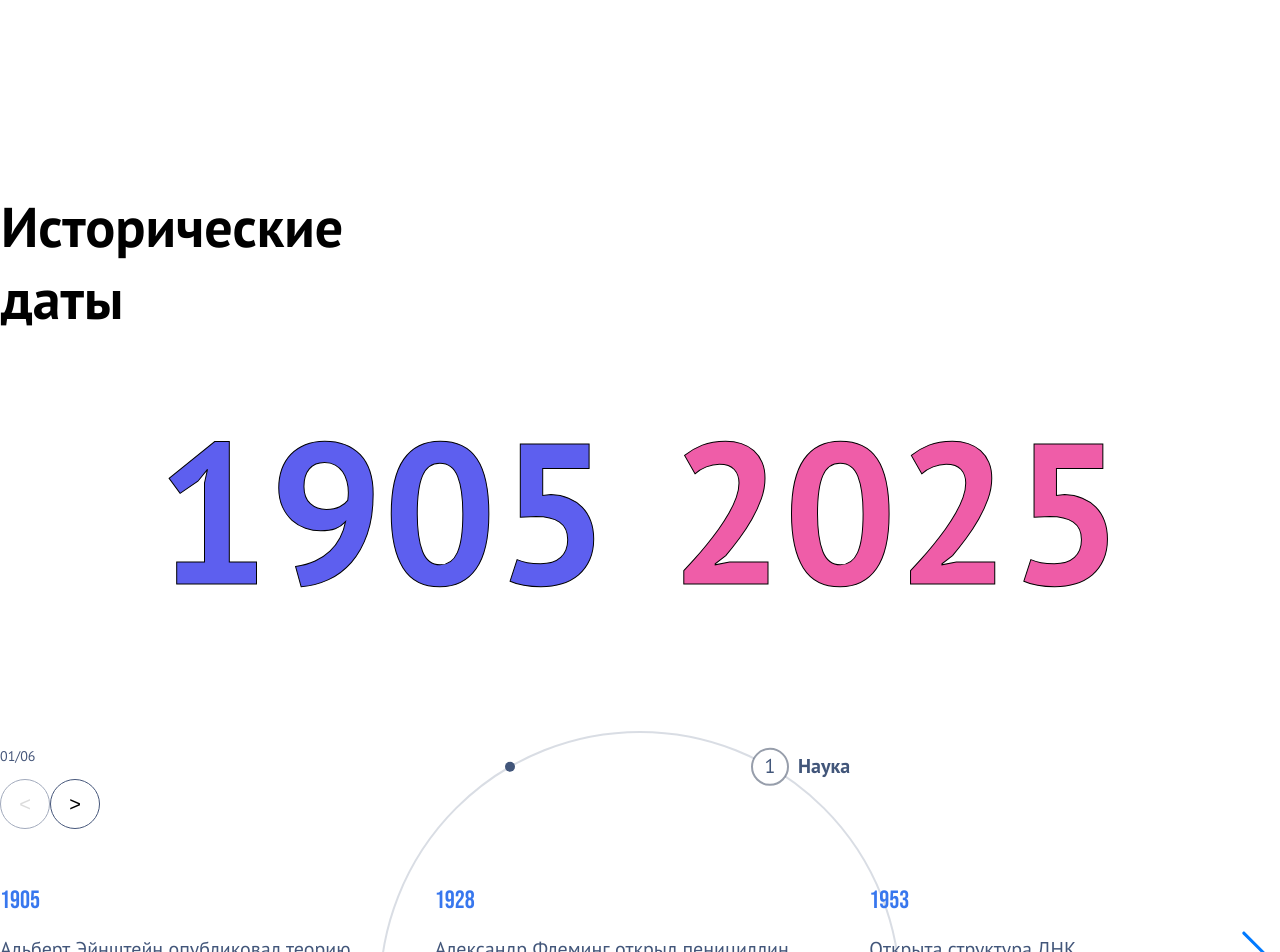
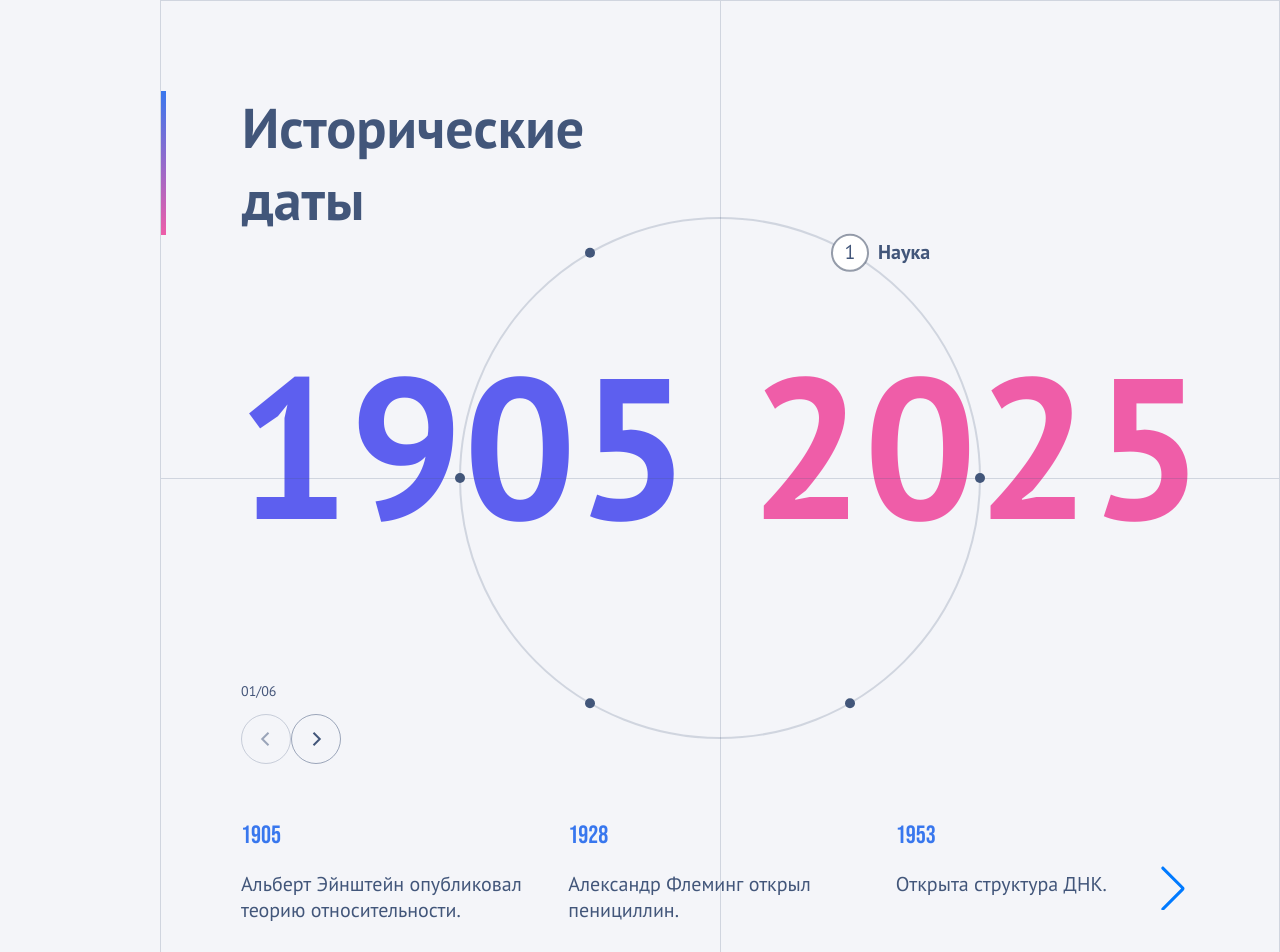
Before and after one commit to thegolova/historical-dates, a Next.js app: page / in a window 1280 px wide. Shown: the top 952 px of the page. Built offline with nearby package versions, Linux system fonts and the light colour scheme.

Commit message:
small fixed

```diff
--- a/src/app/globals.scss
+++ b/src/app/globals.scss
@@ -12,8 +12,7 @@ body {
 }
 
 body {
-  color: black;
-  background: white;
+  background: #f4f5f9;
 }
 
 .loading {
@@ -24,14 +23,39 @@ body {
 }
 
 .historical-dates-container {
-  padding: 20px;
+  margin-left: 160px;
   display: flex;
   justify-content: center;
 
+  @media (max-width: 1024px) {
+    margin: 0 20px;
+  }
+
   .desktop-container {
     position: relative;
-    width: 1440px;
-    padding-top: 170px;
+    width: 100%;
+    max-width: 1440px;
+    border: 1px solid rgb(66, 86, 122, 0.2);
+
+    &::before {
+      content: "";
+      position: absolute;
+      top: 50%;
+      left: 0;
+      width: 100%;
+      height: 1px;
+      background-color: rgb(66, 86, 122, 0.2);
+    }
+
+    &::after {
+      content: "";
+      position: absolute;
+      top: 0;
+      left: 50%;
+      width: 1px;
+      height: 100%;
+      background-color: rgb(66, 86, 122, 0.2);
+    }
   }
 
   .desktop-title {
@@ -44,6 +68,8 @@ body {
     border-left: 5px solid transparent;
     border-image: linear-gradient(to bottom, #3877ee, #ef5da8) 1;
     border-image-slice: 1;
+    margin-top: 90px;
+    color: #42567a;
   }
 
   .desktop-content {
@@ -90,20 +116,6 @@ body {
       display: flex;
       gap: 20;
     }
-
-    button {
-      width: 50px;
-      height: 50px;
-      border-radius: 50%;
-      border: 1px solid #45567a;
-      background: none;
-      cursor: pointer;
-      font-size: 20px;
-
-      &:disabled {
-        opacity: 0.5;
-      }
-    }
   }
 
   .stepper-mobile {
@@ -123,20 +135,6 @@ body {
     .buttons {
       display: flex;
       gap: 10;
-    }
-
-    button {
-      width: 25px;
-      height: 25px;
-      border-radius: 50%;
-      border: 1px solid #45567a;
-      background: none;
-      cursor: pointer;
-      font-size: 10px;
-
-      &:disabled {
-        opacity: 0.5;
-      }
     }
   }
 
@@ -279,18 +277,18 @@ body {
     gap: 60px;
     display: flex;
     justify-content: center;
-    padding: 96px 0 137px 0;
+    padding: 130px 0 137px 0;
     line-height: 160px;
 
     .first {
       color: #5d5fef;
-      -webkit-text-stroke-width: 1px;
-      -webkit-text-stroke-color: black;
     }
     .last {
       color: #ef5da8;
-      -webkit-text-stroke-width: 1px;
-      -webkit-text-stroke-color: black;
+    }
+
+    @media (max-width: 1024px) {
+      font-size: 160px;
     }
   }
 
@@ -326,11 +324,9 @@ body {
   }
 
   .circle-picker-container {
-    position: relative;
-    display: flex;
-    justify-content: center;
     position: absolute;
-    width: 100%;
-    top: 225;
+    top: 50%;
+    left: 50%;
+    transform: translate(-50%, -50%);
   }
 }
--- a/src/features/historical-dates/components/circle-picker/CirclePicker.tsx
+++ b/src/features/historical-dates/components/circle-picker/CirclePicker.tsx
@@ -12,7 +12,7 @@ const CirclePicker = ({
   selectedCategory: number;
   setSelectedCategory: (index: number) => void;
 }) => {
-  const size = 530;
+  const size = 535;
   const center = size / 2;
   const radius = 260;
   const anglePerItem = 360 / categories.length;
--- a/src/features/historical-dates/components/stepper/Stepper.tsx
+++ b/src/features/historical-dates/components/stepper/Stepper.tsx
@@ -1,3 +1,4 @@
+import ArrowButton from "@/shared/components/UI/arrow-button/ArrowButton";
 import React from "react";
 
 const Stepper = ({
@@ -37,12 +38,16 @@ const Stepper = ({
           {formattedSelectedCategory}/{formattedTotalCategory}
         </div>
         <div className="buttons">
-          <button onClick={subStep} disabled={isDisabledSub}>
-            &#60;
-          </button>
-          <button onClick={addStep} disabled={isDisabledAdd}>
-            &gt;
-          </button>
+          <ArrowButton
+            position="left"
+            onClick={subStep}
+            disabled={isDisabledSub}
+          />
+          <ArrowButton
+            position="right"
+            onClick={addStep}
+            disabled={isDisabledAdd}
+          />
         </div>
       </div>
     </div>
--- /dev/null
+++ b/src/shared/components/UI/arrow-button/ArrowButton.module.scss
@@ -0,0 +1,38 @@
+.button {
+  border: none;
+  background-color: #f4f5f9;
+  border-radius: 50%;
+  padding: 0;
+  cursor: pointer;
+  transition: background-color 0.2s ease;
+
+  &:hover,
+  &:active {
+    background-color: #ffffff;
+  }
+}
+
+.icon {
+  display: block;
+}
+
+.left {
+  .icon {
+    transform: rotate(0deg);
+  }
+}
+
+.right {
+  .icon {
+    transform: rotate(180deg);
+  }
+}
+
+.disabled {
+  opacity: 0.5;
+
+  &:hover,
+  &:active {
+    background-color: #f4f5f9;
+  }
+}
--- /dev/null
+++ b/src/shared/components/UI/arrow-button/ArrowButton.tsx
@@ -0,0 +1,53 @@
+import React from "react";
+import styles from "./ArrowButton.module.scss";
+
+type ArrowButtonProps = {
+  position?: "left" | "right";
+  onClick?: () => void;
+  className?: string;
+  disabled?: boolean;
+};
+
+const ArrowButton: React.FC<ArrowButtonProps> = ({
+  position = "left",
+  onClick,
+  className,
+  disabled = false,
+}) => {
+  return (
+    <button
+      onClick={onClick}
+      className={`
+        ${styles.button}
+        ${styles[position]}
+        ${disabled ? styles.disabled : ""}
+        ${className || ""}`}
+      disabled={disabled}
+    >
+      <svg
+        width="50"
+        height="50"
+        viewBox="0 0 50 50"
+        fill="none"
+        xmlns="http://www.w3.org/2000/svg"
+        className={styles.icon}
+      >
+        <circle
+          cx="25"
+          cy="25"
+          r="24.5"
+          transform="matrix(-1 0 0 1 50 0)"
+          stroke="#42567A"
+          strokeOpacity="0.5"
+        />
+        <path
+          d="M27.4999 18.75L21.2499 25L27.4999 31.25"
+          stroke="#42567A"
+          strokeWidth="2"
+        />
+      </svg>
+    </button>
+  );
+};
+
+export default ArrowButton;
--- /dev/null
+++ b/src/types/index.ts
@@ -0,0 +1,5 @@
+export type ArrowButtonProps = {
+  position?: "left" | "right";
+  onClick?: () => void;
+  className?: string;
+};
```
